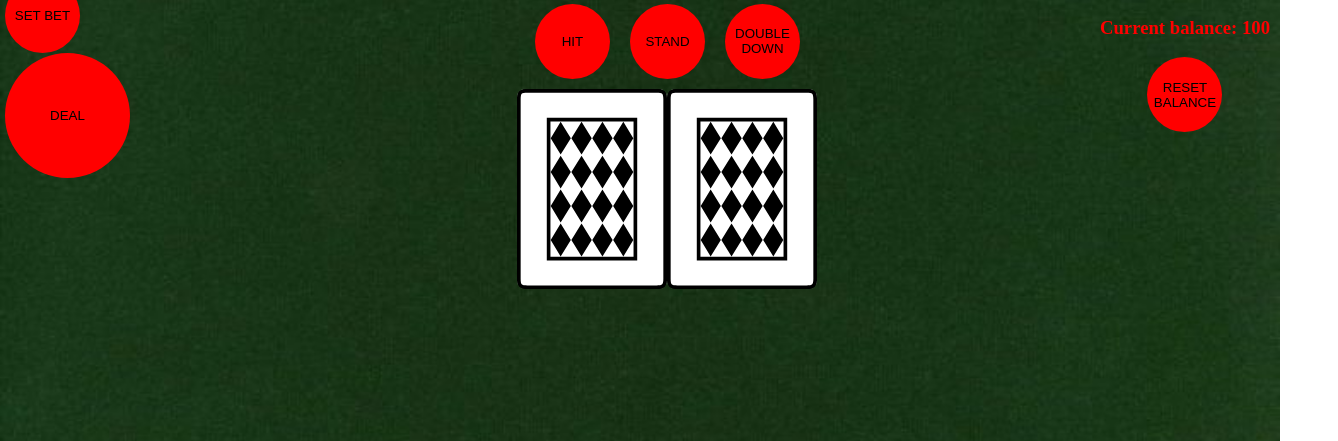
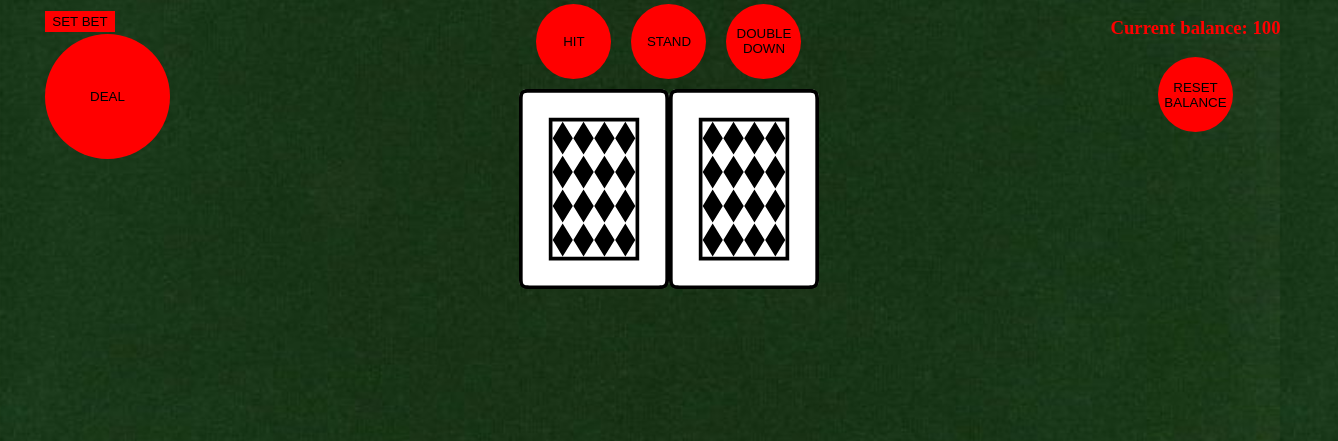
Before and after one commit to Fiestaman/blackjack, a plain HTML site: page index.html in a window 1280 px wide. Shown: the part 359-800 px from the top of the page, 1338 px wide, since content can reach past the window. Drawn offline with Linux system fonts and the light colour scheme.

Commit message:
adjust element sizes

```diff
--- a/style.css
+++ b/style.css
@@ -1,7 +1,7 @@
 body {
   box-sizing: border-box;
   margin: 0;
-  width: 100%;
+  /* width: 100%; */
   height: 100vh;
   /* background-color: green; */
   background-image: url(images/Velvet_20Green.jpg);
@@ -48,16 +48,16 @@ body {
 }
 
 #bets {
-  /* border: 2px solid red; */
+  border: 0px solid red;
   width: 15%;
   min-width: 240px;
-  align-items: flex-start;
-  flex-wrap: nowrap;
-  flex-direction: row;
-  justify-content: left;
-  align-content: space-between;
+  /* align-items: flex-start; */
+  /* flex-wrap: nowrap; */
+  /* flex-direction: row; */
+  /* justify-content: center; */
+  /* align-content: space-between; */
   font-size: 24pt;
-  margin-left: 5px;
+  padding-left: 45px;
 }
 
 #title {
@@ -82,7 +82,7 @@ body {
   height: 1fr;
   /* border: 2px solid blue; */
   grid-column: span 3;
-  align-content: space-around;
+  align-content: space-between;
   align-items: center;
   flex-wrap: nowrap;
   flex-direction: row;
@@ -125,13 +125,15 @@ button:hover {
 }
 
 aside {
-  /* border: 2px solid purple; */
+  border: 0px solid purple;
   width: 15%;
-  min-width: 190px;
+  min-width: 285px;
 }
 
 main {
-  width: 70%;
+  border: 0px solid gold;
+  width: 1fr;
+  min-width: 60%;
 }
 
 #stand {
@@ -164,3 +166,9 @@ main {
   text-align: center;
   font-size: 32px;
 }
+
+#set {
+  border-radius: 0;
+  width: 70px;
+  height: 21.5px;
+}
```
